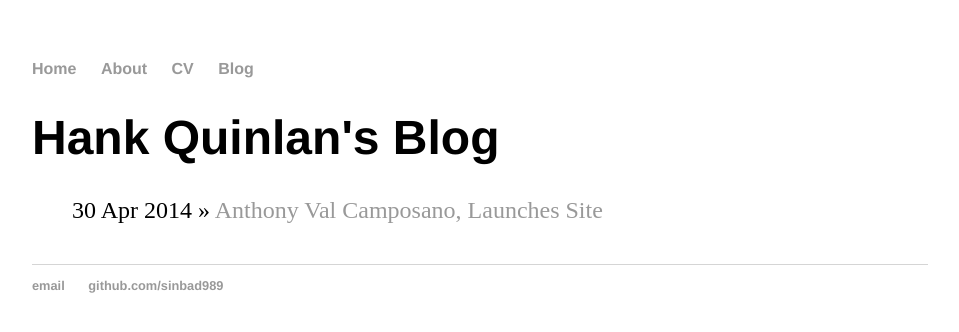
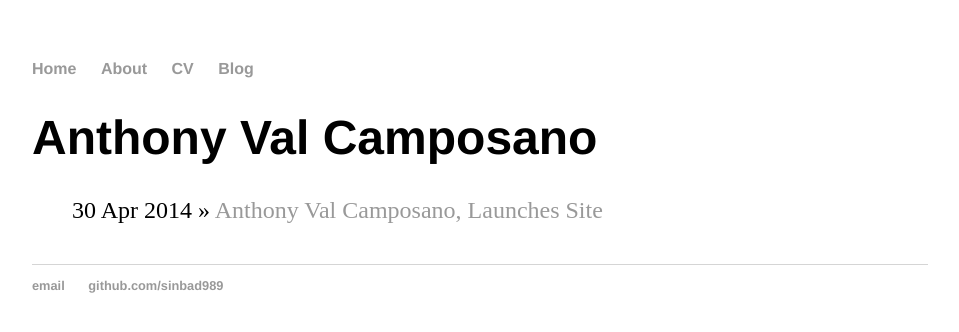
Before and after one commit to sinbad989/sinbad989.github.io, a Jekyll site: the page built from blog/index.html, in a window 1280 px wide. Shown: the top 332 px of the page, without its empty margins (160-1119 px from the left). Built offline with Jekyll 4.4.1, drawn with Linux system fonts in a browser that asks for light colours.

Commit message:
Update index.html
initial changes

```diff
--- a/blog/index.html
+++ b/blog/index.html
@@ -1,6 +1,6 @@
 ---
 layout: default
-title: Hank Quinlan's Blog
+title: Anthony Val Camposano
 ---
 	<h1>{{ page.title }}</h1>
 	<ul class="posts">
```
